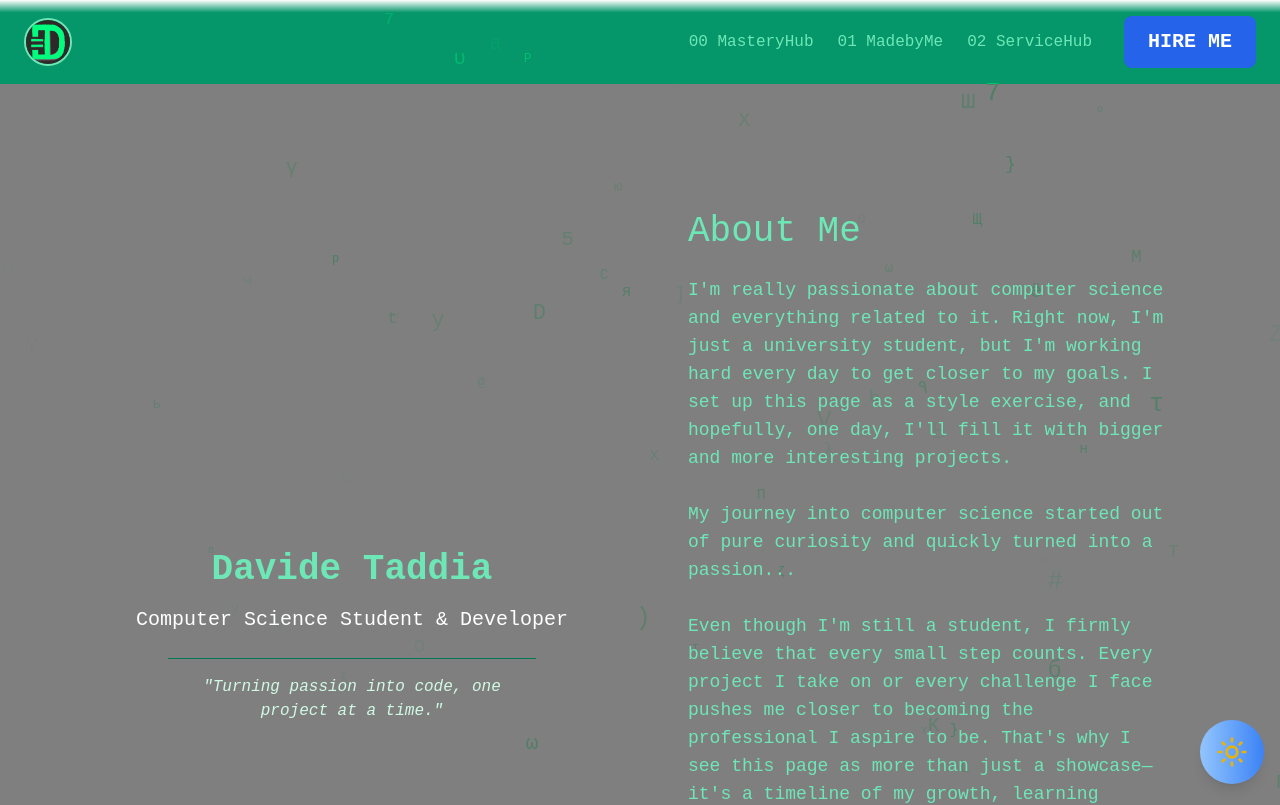
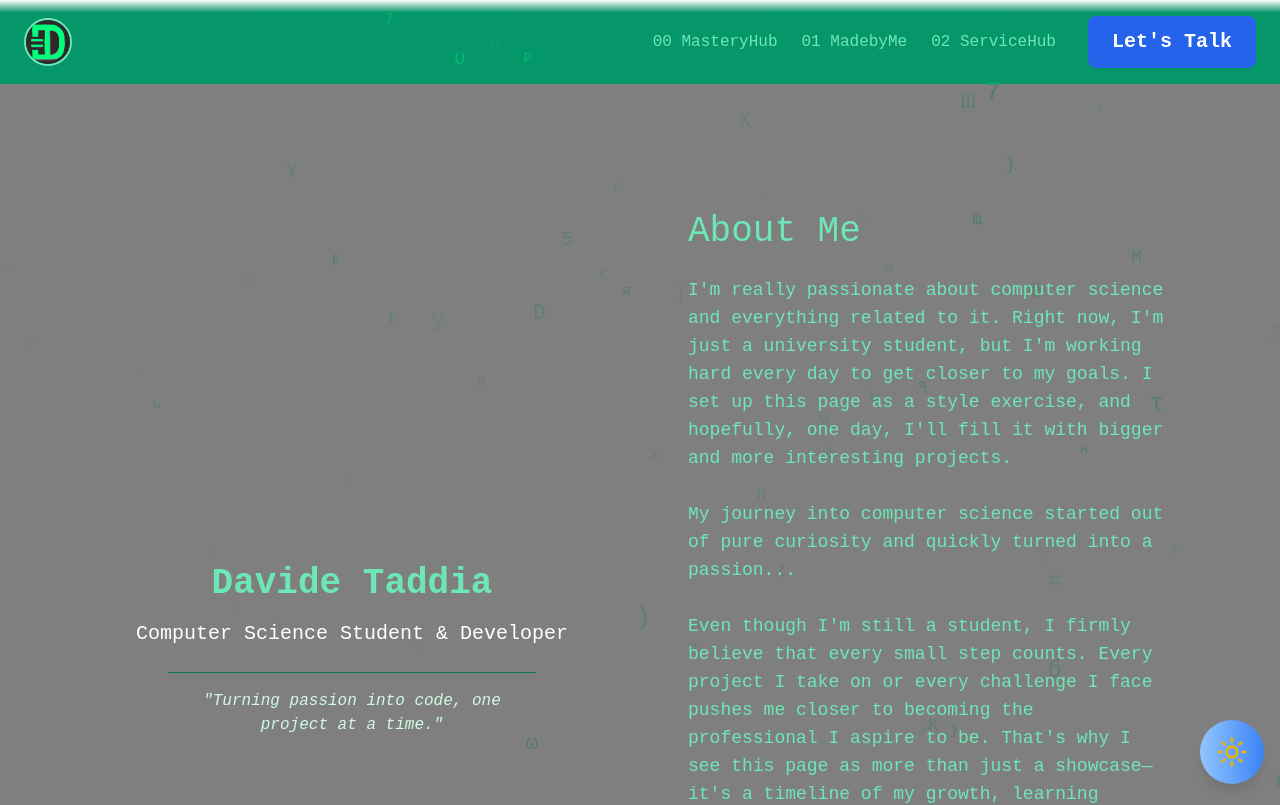
Before and after one commit to idediadev/portfolioWeb, a React (Create React App) app: page / in a window 1280 px wide. Shown: the top 805 px of the page. Built offline with nearby package versions, Linux system fonts and the light colour scheme; a web font is replaced by a local one.

Commit message:
lesser update home page

```diff
--- a/src/App.js
+++ b/src/App.js
@@ -4,7 +4,7 @@ import HeroSection from './components/HeroSection';
 import Card from './components/Card';
 import Footer from './components/Footer';
 import ContactForm from './components/ContactForm';
-import SEO from './components/SEO'; // Importiamo il componente SEO
+import SEO from './components/SEO';
 import useCardAnimation from './components/AnimatioHandler';
 import './styles/styles.css';
 import DarkLightModeToggle from './components/DarkLightModeToggle';
@@ -14,7 +14,7 @@ const App = () => {
   const [isDarkMode, setIsDarkMode] = useState(false);
   const [showContactForm, setShowContactForm] = useState(false);
 
-  // Controllo delle preferenze di sistema al caricamento iniziale
+  // Check of system preferences at startig load for the chioce of the theme
   useEffect(() => {
     const prefersDarkMode = window.matchMedia('(prefers-color-scheme: dark)').matches;
     setIsDarkMode(prefersDarkMode);
--- a/src/components/HeroSection.js
+++ b/src/components/HeroSection.js
@@ -33,7 +33,9 @@ const HeroSection = () => {
             <br /><br />
             Even though I'm still a student, I firmly believe that every small step counts. Every project I take on or every challenge I face pushes me closer to becoming the professional I aspire to be. That's why I see this page as more than just a showcase—it's a timeline of my growth, learning experiences, and the knowledge I gather along the way.
             <br /><br />
-            For now, it might just be a collection of experiments and simple projects, but I hope it will gradually turn into a portfolio of more ambitious and impactful work. Stay tuned for more updates and projects as I continue learning and evolving!
+            For now, it might just be a collection of experiments and simple projects, but I hope it will gradually turn into a portfolio of more ambitious work.
+            <br /><br />
+            Stay tuned for more updates and projects as I continue learning and evolving!
           </p>
         </div>
       </div>
--- a/src/components/Navbar.js
+++ b/src/components/Navbar.js
@@ -40,12 +40,12 @@ const Navbar = ({ onHireMeClick }) => {
           <a href="#madebyme" className="text-emerald-300 hover:text-emerald-400 transition-colors">01 MadebyMe</a>
           <a href="#servicehub" className="text-emerald-300 hover:text-emerald-400 transition-colors">02 ServiceHub</a>
         </div>
-
+      {/* Here you find the HIRE ME button label; change it for the user, but dev side it is HIRE ME button */}
         <button
           onClick={handleHireMeClick}
           className="bg-blue-600 text-white px-6 py-3 rounded-lg hover:bg-blue-700 transition-colors pulse-animation text-xl font-bold"
         >
-          HIRE ME
+          Let's Talk
         </button>
       </div>
 
@@ -65,7 +65,7 @@ const Navbar = ({ onHireMeClick }) => {
               className="text-emerald-300 hover:text-emerald-400 py-2"
               onClick={() => setMenuOpen(false)}
             >
-              01 MadebyMe
+              01 wikIDEDIA
             </a>
             <a
               href="#servicehub"
@@ -78,7 +78,7 @@ const Navbar = ({ onHireMeClick }) => {
               onClick={handleHireMeClick}
               className="bg-blue-600 text-white px-4 py-2 rounded-lg hover:bg-blue-700 transition-colors pulse-animation mt-2 text-xl font-bold"
             >
-              HIRE ME
+              Let's Talk
             </button>
           </div>
         </div>
```
